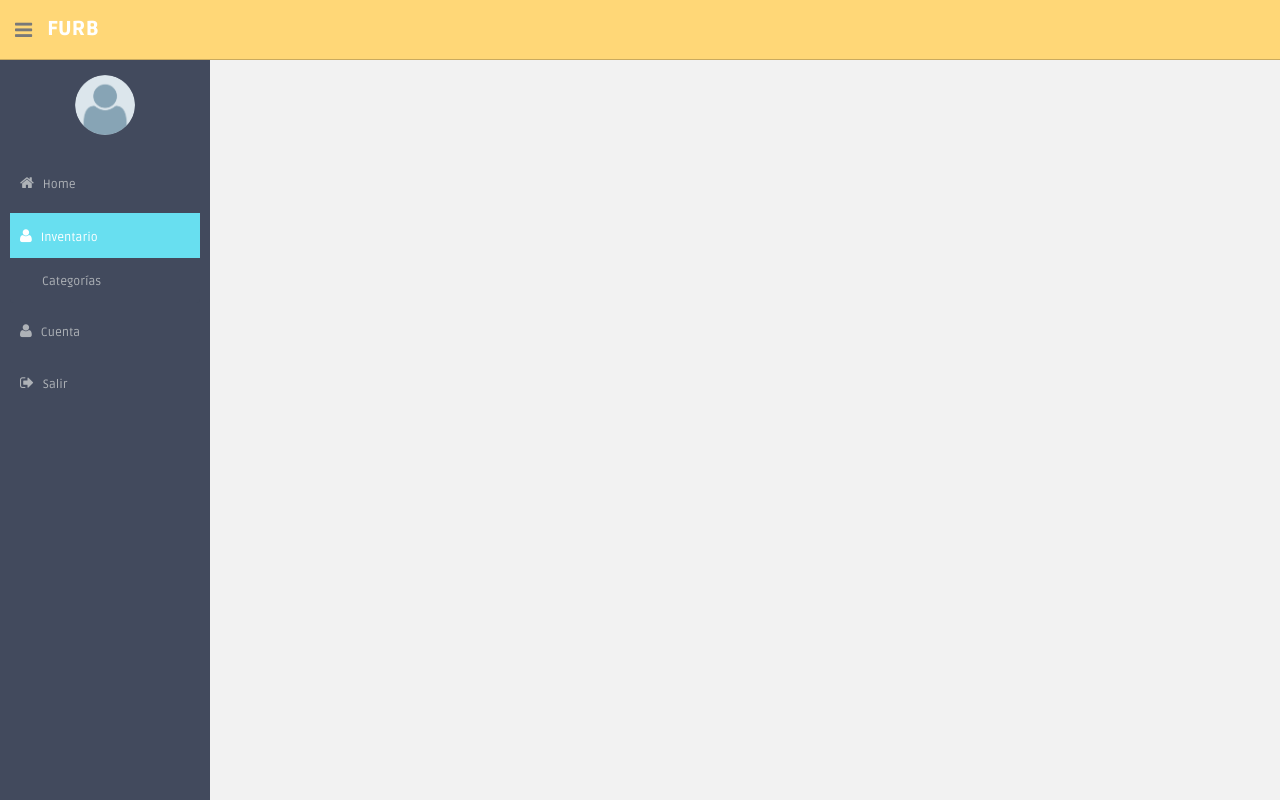
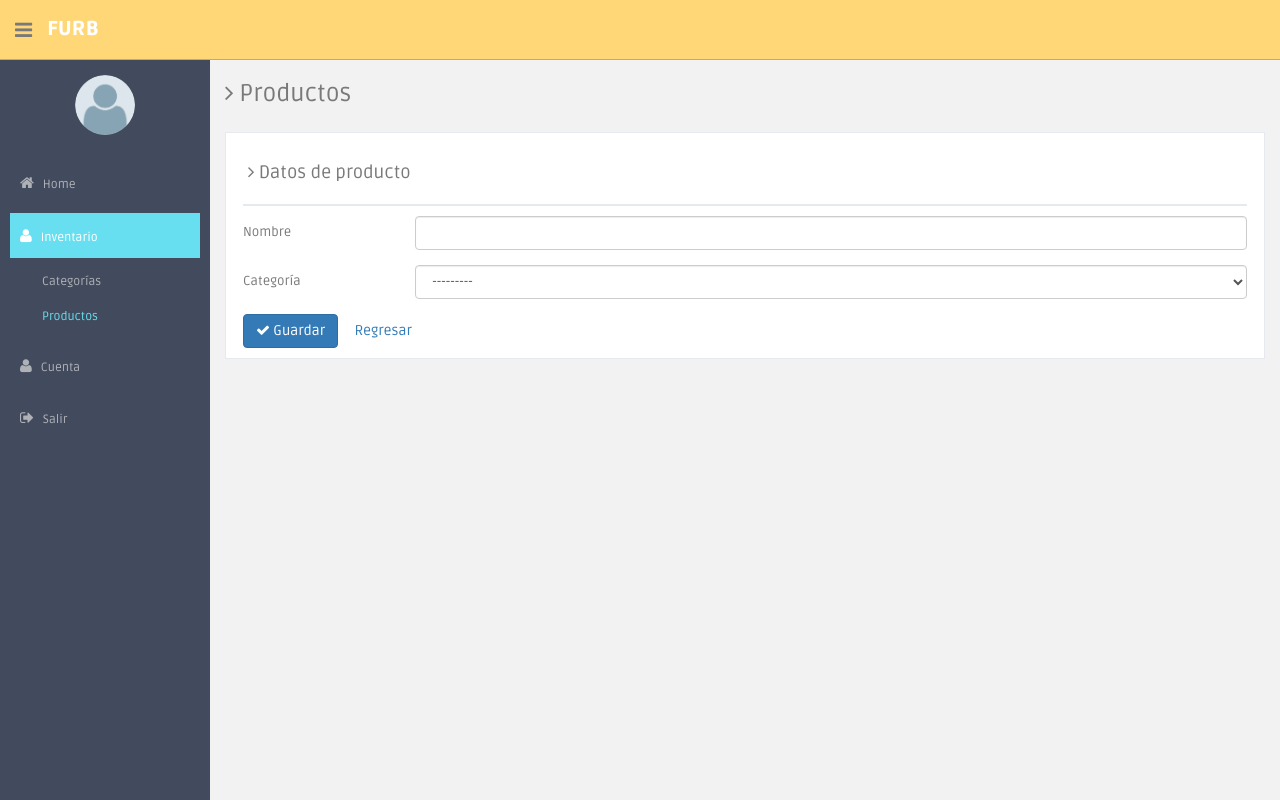
Before and after one commit to dbsiavichay/requisiciones, a Django app: page /inventario/producto/crear/ in a window 1280 px wide. Run offline with Django 3.2, Linux system fonts and the light colour scheme; data that the repository does not hold is empty; some libraries are stand-ins or nearby versions.

Commit message:
Crear, Editar y eliminar productos

```diff
--- a/inventario/models.py
+++ b/inventario/models.py
@@ -1,6 +1,8 @@
 # -*- coding: utf-8 -*-
 from __future__ import unicode_literals
+from django.urls import reverse_lazy
 from django.db import models
+
 
 class Categoria(models.Model):
 	nombre = models.CharField(max_length=140)
@@ -9,9 +11,15 @@ class Categoria(models.Model):
 	def __unicode__(self):
 		return '%s / %s' % (str(self.padre), self.nombre) if self.padre else self.nombre
 
+	def get_absolute_url(self):
+		return reverse_lazy('editar_categoria', args=[self.id])
+
 class Producto(models.Model):
 	nombre = models.CharField(max_length=140)
 	categoria = models.ForeignKey(Categoria, verbose_name='categoría')
 
 	def __unicode__(self):
 		return self.nombre
+
+	def get_absolute_url(self):
+		return reverse_lazy('editar_producto', args=[self.id])
--- a/inventario/urls.py
+++ b/inventario/urls.py
@@ -6,4 +6,9 @@ urlpatterns = [
 	url(r'^categoria/crear/$', CategoriaCreateView.as_view(), name='crear_categoria'),
 	url(r'^categoria/(?P<pk>\d+)/editar/$', CategoriaUpdateView.as_view(), name='editar_categoria'),
 	url(r'^categoria/(?P<pk>\d+)/eliminar/$', CategoriaDeleteView.as_view(), name='eliminar_categoria'),
+
+	url(r'^productos/$', ProductoListView.as_view(), name='productos'),
+	url(r'^producto/crear/$', ProductoCreateView.as_view(), name='crear_producto'),
+	url(r'^producto/(?P<pk>\d+)/editar/$', ProductoUpdateView.as_view(), name='editar_producto'),
+	url(r'^producto/(?P<pk>\d+)/eliminar/$', ProductoDeleteView.as_view(), name='eliminar_producto'),
 ]
--- a/inventario/views.py
+++ b/inventario/views.py
@@ -22,3 +22,20 @@ class CategoriaUpdateView(UpdateView):
 class CategoriaDeleteView(DeleteView):
 	model = Categoria
 	success_url = reverse_lazy('categorias')
+
+class ProductoListView(ListView):
+	model = Producto
+
+class ProductoCreateView(CreateView):
+	model = Producto
+	fields = '__all__'
+	success_url = reverse_lazy('productos')
+
+class ProductoUpdateView(UpdateView):
+	model = Producto
+	fields = '__all__'
+	success_url = reverse_lazy('productos')
+
+class ProductoDeleteView(DeleteView):
+	model = Producto
+	success_url = reverse_lazy('productos')
--- a/templates/base/sidebar.html
+++ b/templates/base/sidebar.html
@@ -24,6 +24,9 @@
                     <li {% if 'categoria' in request.path %} class="active" {% endif %}>
                         <a href="{% url 'categorias' %}">Categorías</a>
                     </li>
+                    <li {% if 'producto' in request.path %} class="active" {% endif %}>
+                        <a href="{% url 'productos' %}">Productos</a>
+                    </li>
                 </ul>
             </li>
 
--- /dev/null
+++ b/templates/inventario/partials/form_producto.html
@@ -0,0 +1,12 @@
+{% load ui_components %}
+<form class="form-horizontal" action="" method="POST" enctype="multipart/form-data" novalidate>
+    {% csrf_token %}
+
+    {% input form.nombre %}
+    {% input form.categoria %}
+
+    <button type="submit" value="Guardar" class="btn btn-primary">
+      <i class="fa fa-check"></i> Guardar
+    </button>
+    <a href="{% url 'productos' %}" class="btn btn-link">Regresar</button>
+</form>
--- /dev/null
+++ b/templates/inventario/producto_form.html
@@ -0,0 +1,33 @@
+{% extends 'base.html' %}
+
+{% block content %}
+<h3>
+    <i class="fa fa-angle-right"></i> Productos
+</h3>
+<div class="row mt">
+    <div class="col-lg-12">
+        <div class="content-panel">
+            <div class="content-panel-header">
+                <h4>
+                  <i class="fa fa-angle-right"></i>
+                  Datos de producto
+                </h4>
+                {% if object %}
+                <button type="submit" form="delete" class="btn btn-sm btn-danger pull-right">
+                    <i class="fa fa-trash"></i>
+                </button>
+
+                <a href="{% url 'crear_producto' %}" class="btn btn-sm btn-primary pull-right">
+                    <i class="fa fa-plus"></i>
+                </a>
+                <form id="delete" action="{% url 'eliminar_producto' object.id %}" method="POST">
+                    {% csrf_token %}
+                </form>
+                {% endif %}
+            </div>
+            {% include 'inventario/partials/form_producto.html' with form=form %}
+
+        </div>
+    </div>
+</div>
+{% endblock%}
--- a/ui_components/templates/ui_components/input.html
+++ b/ui_components/templates/ui_components/input.html
@@ -6,6 +6,6 @@
         {{ field|add_class:"form-control" }}
     </div>
     {% for error in field.errors %}
-    <span class="help-block">{{ error }}</span>
+    <span class="col-sm-offset-2 help-block">{{ error }}</span>
     {% endfor %}
 </div>
--- a/ui_components/templates/ui_components/table.html
+++ b/ui_components/templates/ui_components/table.html
@@ -20,7 +20,7 @@
             <td>{{ dict|hash:field }}</td>
             {% endfor %}
             <td class="col-xs-1">
-                <a href="{% url 'editar_categoria' dict|hash:'id' %}" class="btn btn-xs btn-default">
+                <a href="{{ dict|hash:'url' }}" class="btn btn-xs btn-default">
                     <span class="fa fa-pencil"></span>
                 </a>
             </td>
--- a/ui_components/templatetags/ui_components.py
+++ b/ui_components/templatetags/ui_components.py
@@ -76,7 +76,7 @@ def get_data(object_list, fields):
     data = []
     for obj in object_list:
         line = {field: get_attribute(obj, field) for field in fields}
-        line.update({'pk': obj.id, 'id': obj.id,})
+        line.update({'pk': obj.id, 'id': obj.id, 'url': obj.get_absolute_url(),})
         data.append(line)
     return data
 
```
Also changed, not shown: templates/inventario/producto_list.html (added, +29 -0 lines).
